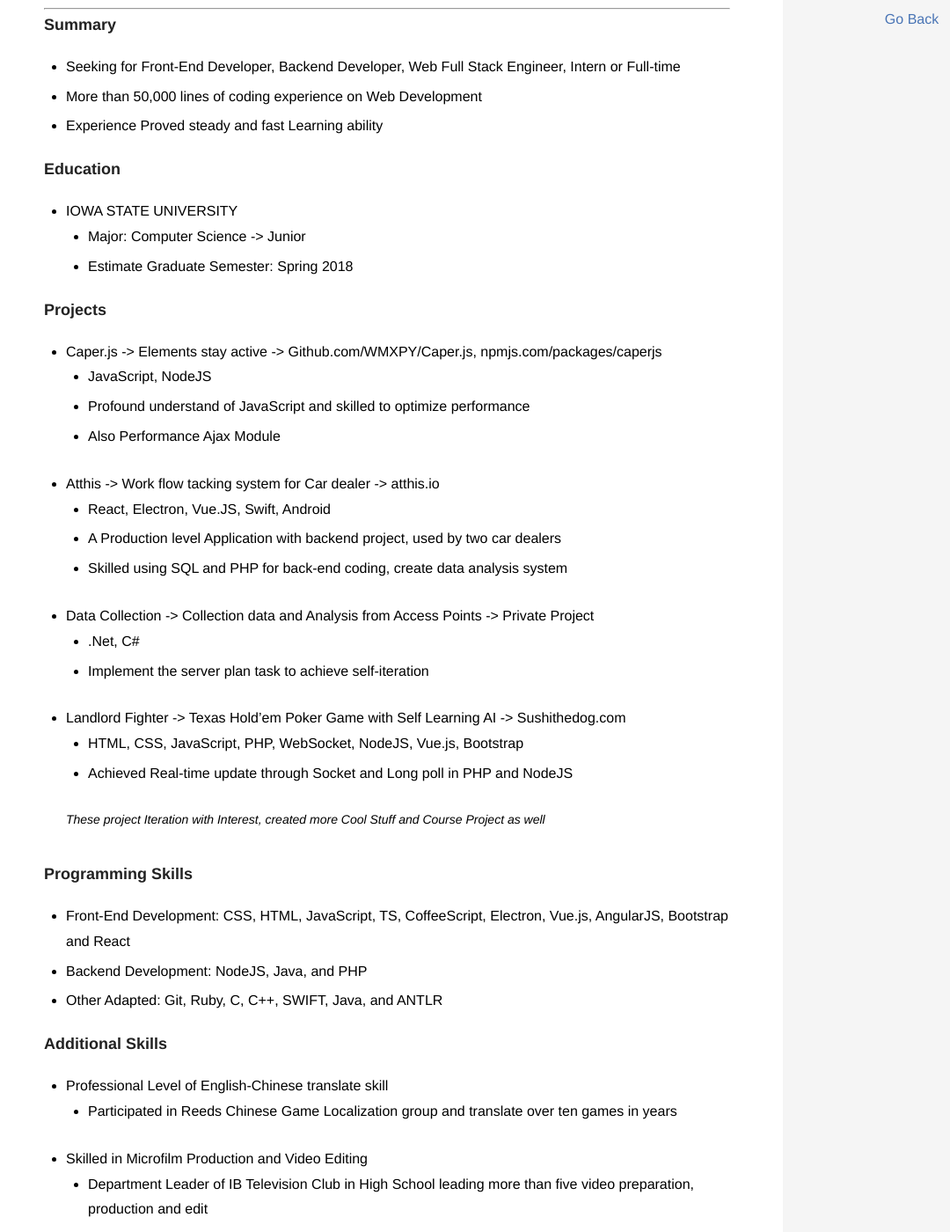
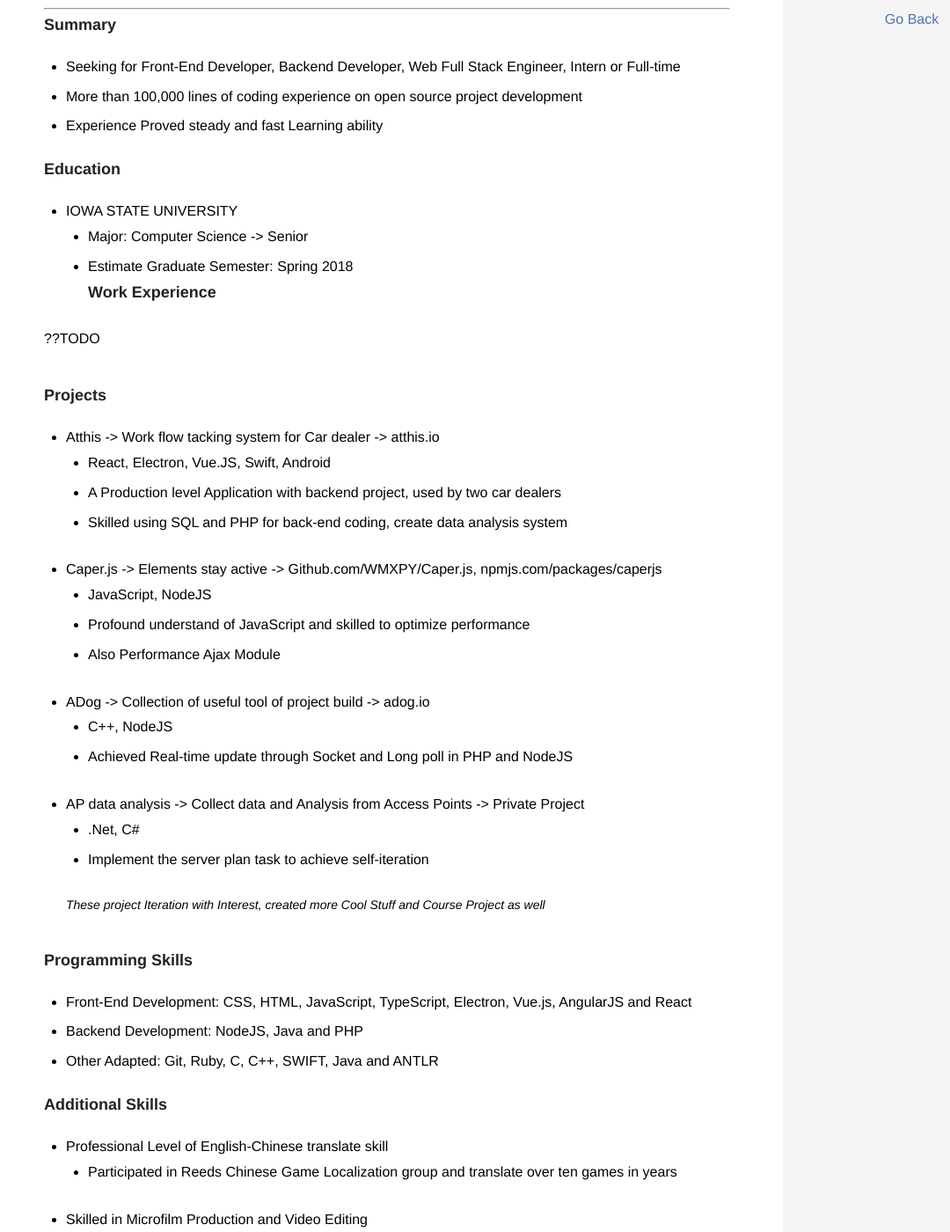
Before and after one commit to WMXPY/blog.mengw.io, a Jekyll site: the page built from _posts/blog/2016-08-21-Resume.md, in a window 1280 px wide and 1400 px high, scrolled down 339 px. Shown: the whole window at 88% size, without its empty margins (200-1280 px from the left). Built offline with Jekyll 4.4.1, drawn with Linux system fonts in a browser that asks for light colours.

Commit message:
rebuild resume

```diff
--- a/_posts/blog/2016-08-21-Resume.md
+++ b/_posts/blog/2016-08-21-Resume.md
@@ -15,39 +15,45 @@ description: 我的简历，这玩意是在不断更新的！ 就感觉很棒很
 ### Summary
 
 -   Seeking for Front-End Developer, Backend Developer, Web Full Stack Engineer, Intern or Full-time
--   More than 50,000 lines of coding experience on Web Development
+-   More than 100,000 lines of coding experience on open source project development
 -   Experience Proved steady and fast Learning ability
 
 ### Education
 
 -   IOWA STATE UNIVERSITY
-    -   Major: Computer Science -> Junior
+    -   Major: Computer Science -> Senior
     -   Estimate Graduate Semester: **Spring 2018**
+### Work Experience
+
+??TODO
+
 
 ### Projects
 
+
+-   **_Atthis_** -> Work flow tacking system for Car dealer -> _atthis.io_
+    -   React, Electron, Vue.JS, Swift, Android
+    -   A Production level Application with backend project, used by two car dealers
+    -   Skilled using SQL and PHP for back-end coding, create data analysis system
 -   **_Caper.js_** -> Elements stay active -> _Github.com/WMXPY/Caper.js_, _npmjs.com/packages/caperjs_
     -   JavaScript, NodeJS
     -   Profound understand of JavaScript and skilled to optimize performance
     -   Also Performance Ajax Module
--   **_Atthis_** -> Work flow tacking system for Car dealer -> _atthis.io_
-    -   React, Electron, Vue.JS, Swift, Android
-    -   A Production level Application with backend project, used by two car dealers
-    -   Skilled using SQL and PHP for back-end coding, create data analysis system
--   **_Data Collection_** -> Collection data and Analysis from Access Points -> _Private Project_
+-   **_ADog_** -> Collection of useful tool of project build -> _adog.io_
+    -   C++, NodeJS
+    -   Achieved Real-time update through Socket and Long poll in PHP and NodeJS
+-   **_AP data analysis_** -> Collect data and Analysis from Access Points -> _Private Project_
     -   .Net, C#
     -   Implement the server plan task to achieve self-iteration
--   **_Landlord Fighter_** -> Texas Hold'em Poker Game with Self Learning AI -> _Sushithedog.com_
-    -   HTML, CSS, JavaScript, PHP, WebSocket, NodeJS, Vue.js, Bootstrap
-    -   Achieved Real-time update through Socket and Long poll in PHP and NodeJS
+
 
 > _These project Iteration with Interest, created more Cool Stuff and Course Project as well_
 
 ### Programming Skills
 
--   Front-End Development: CSS, HTML, JavaScript, TS, CoffeeScript, Electron, Vue.js, AngularJS, Bootstrap and React
--   Backend Development: NodeJS, Java, and PHP
--   Other Adapted: **Git**, Ruby, C, C++, SWIFT, Java, and ANTLR
+-   Front-End Development: CSS, HTML, JavaScript, TypeScript, Electron, Vue.js, AngularJS and React
+-   Backend Development: NodeJS, Java and PHP
+-   Other Adapted: **Git**, Ruby, C, C++, SWIFT, Java and ANTLR
 
 ### Additional Skills
 
```
